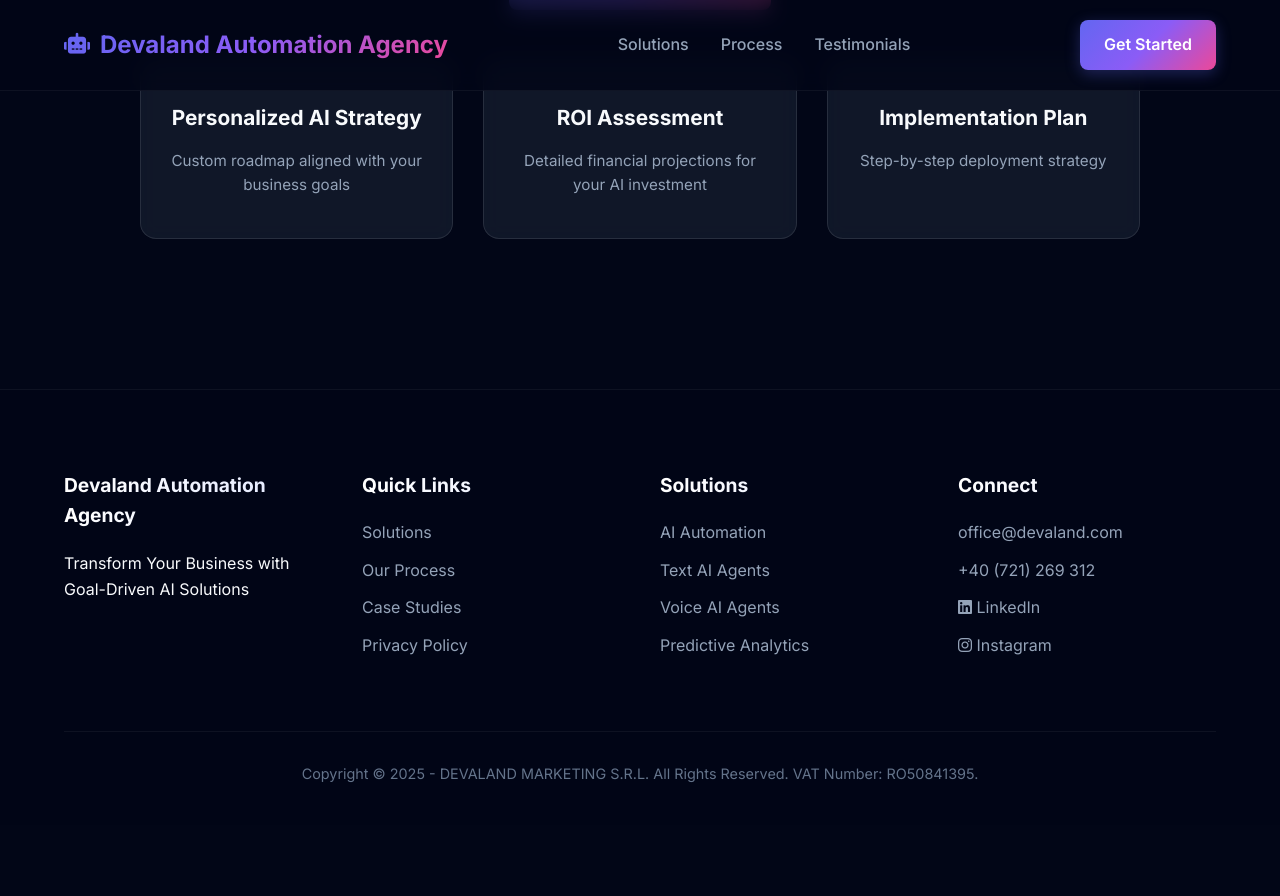
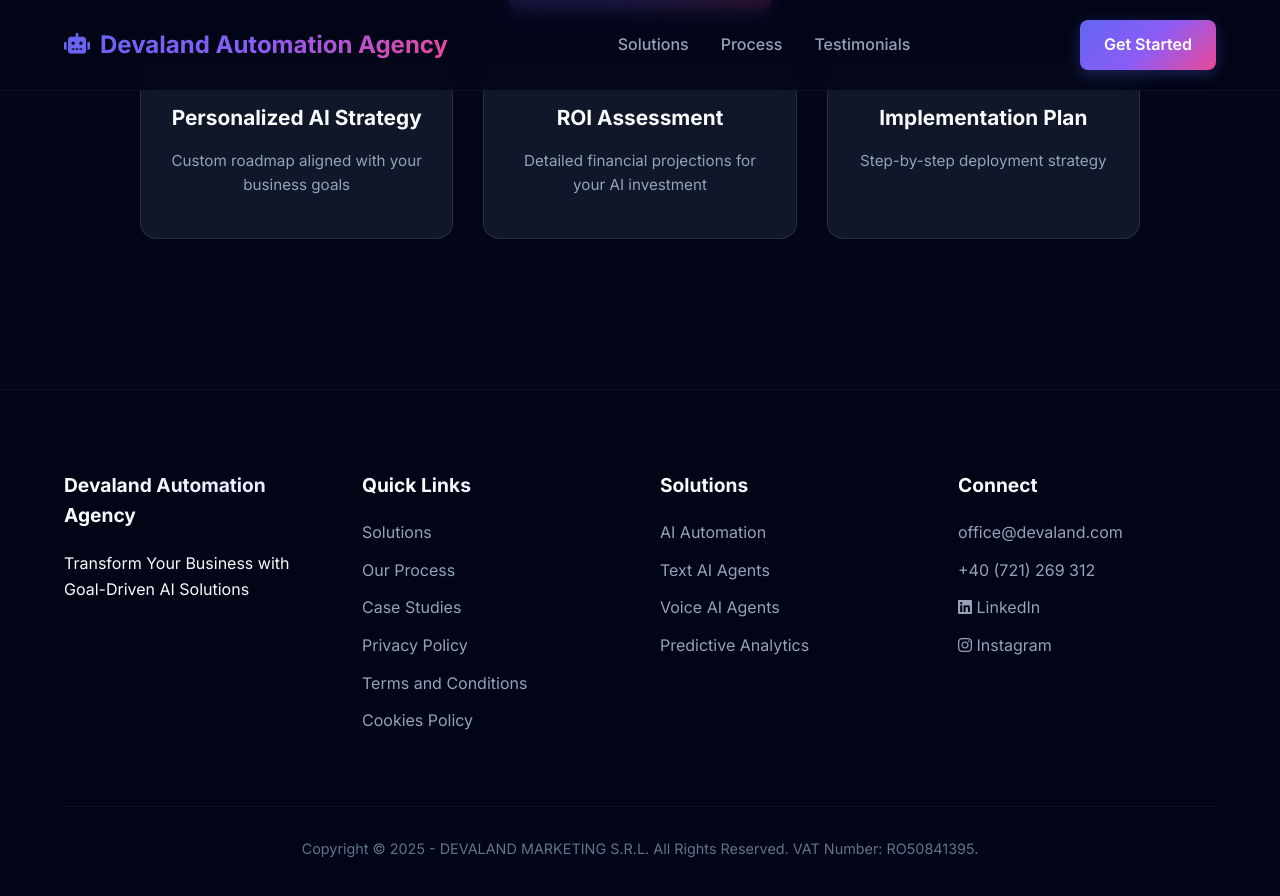
Before and after one commit to MariusGithub13/devaland-ai, a Jekyll site: the page index.html, which Jekyll copies as it is, in a window 1280 px wide and 900 px high, scrolled down 5106 px. Shown: the top 896 px of the window. Built offline with Jekyll 4.4.1, drawn with Linux system fonts in a browser that asks for light colours; before the commit the page ends 5931 px from its top, so only the background shows below that.

Commit message:
Update index.html

```diff
--- a/index.html
+++ b/index.html
@@ -1163,6 +1163,8 @@
                     <li><a href="#process">Our Process</a></li>
                     <li><a href="#testimonials">Case Studies</a></li>
                     <li><a href="privacy-policy.html">Privacy Policy</a></li>
+                    <li><a href="terms-and-conditions.html">Terms and Conditions</a></li>
+                    <li><a href="cookies-policy.html">Cookies Policy</a></li>
                 </ul>
             </div>
             <div class="footer-col">
```
